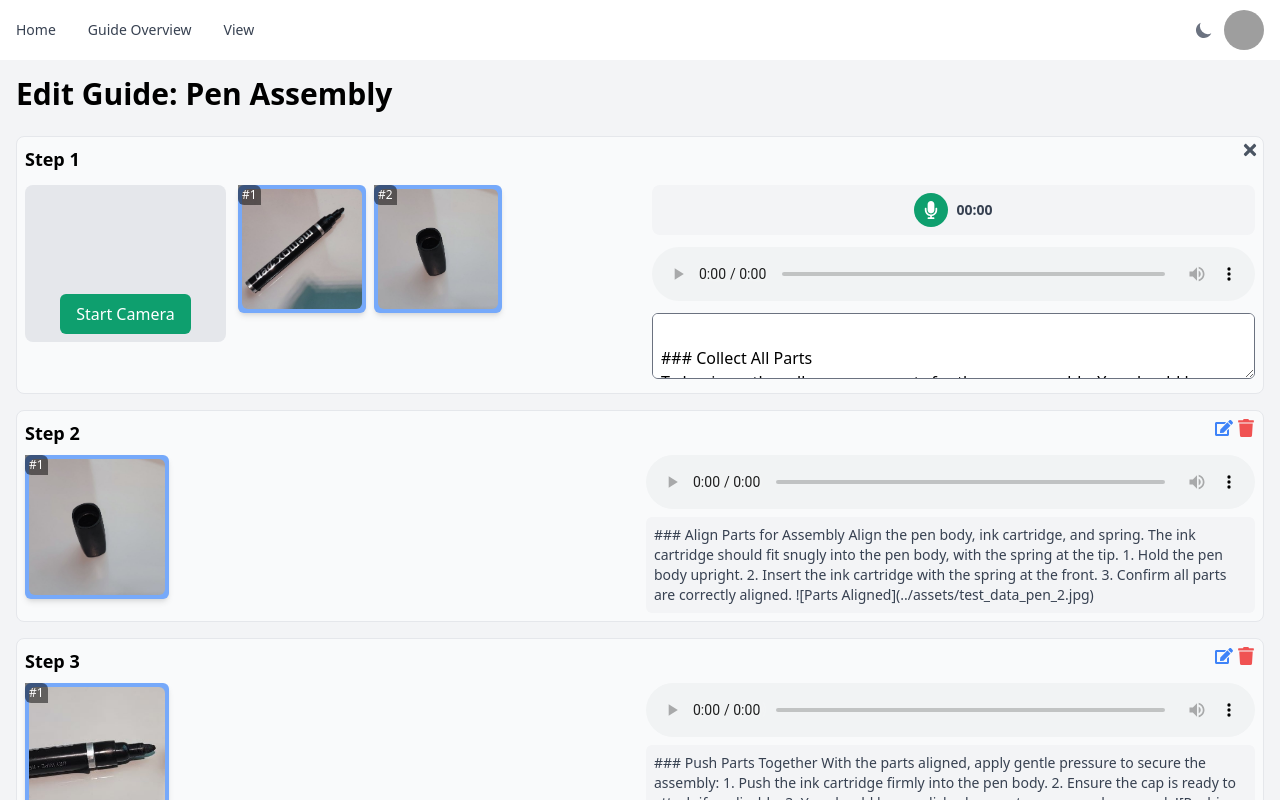
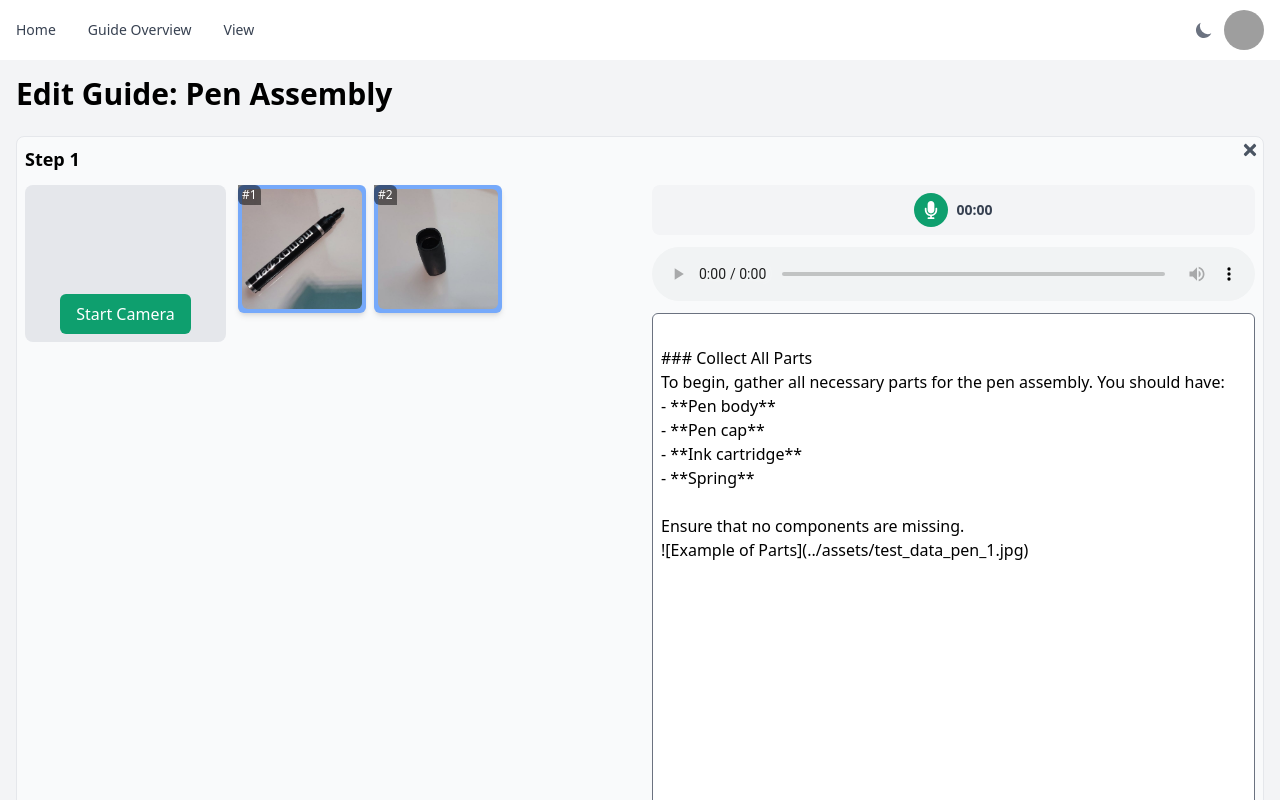
Before and after one commit to Poisonlocket/best_place_2b_baselhack_24, a React (Create React App) app in the folder code/2b-a-frontend-dev/: page /edit in a window 1280 px wide. Both pictures are taken after a click on the button 1224 px from the left and 154 px from the top of the page. Shown: the top 800 px of the page. Built offline with nearby package versions, Linux system fonts and the light colour scheme; grey boxes are pictures that could not be loaded.

Commit message:
Render Markdown in Edit view

```diff
--- a/code/2b-a-frontend-dev/src/components/SectionEdit.js
+++ b/code/2b-a-frontend-dev/src/components/SectionEdit.js
@@ -169,7 +169,7 @@ const SectionEdit = ({ section, onSectionUpdate, onClose }) => {
                         value={instructionText}
                         onChange={handleInstructionChange}
                         className="w-full p-2 border rounded-md"
-                        rows="2"
+                        rows="25"
                     ></textarea>
                 </div>
             </div>
--- a/code/2b-a-frontend-dev/src/components/SectionView.js
+++ b/code/2b-a-frontend-dev/src/components/SectionView.js
@@ -1,6 +1,6 @@
-// components/SectionView.js
 import React from "react";
 import { FaEdit, FaTrash } from "react-icons/fa";
+import ReactMarkdown from "react-markdown"; // Import react-markdown
 
 const SectionView = ({ section, onEdit, onDelete }) => {
     return (
@@ -54,9 +54,9 @@ const SectionView = ({ section, onEdit, onDelete }) => {
                             Your browser does not support the audio element.
                         </audio>
                     )}
-                    <p className="text-gray-700 bg-gray-100 p-2 rounded-md text-sm">
-                        {section.instructionText || "No instructions available."}
-                    </p>
+                    <div className="text-gray-700 bg-gray-100 p-2 rounded-md text-sm">
+                        <ReactMarkdown>{section.instructionText || "No instructions available."}</ReactMarkdown>
+                    </div>
                 </div>
             </div>
         </div>
--- a/code/2b-a-frontend-dev/src/pages/Edit.js
+++ b/code/2b-a-frontend-dev/src/pages/Edit.js
@@ -7,6 +7,7 @@ import { generateTestGuide } from "../components/test_data";
 import { FaSpinner } from "react-icons/fa";
 
 const Edit = () => {
+    //const { id } = useParams();
     const [guide, setGuide] = useState(generateTestGuide());
     const [editingSectionId, setEditingSectionId] = useState(null);
     const [loading, setLoading] = useState(false);
```
